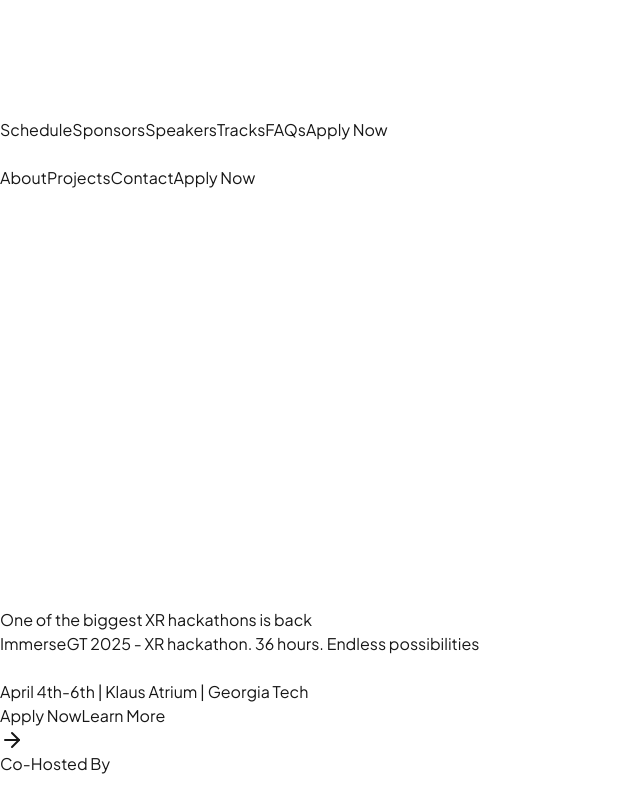
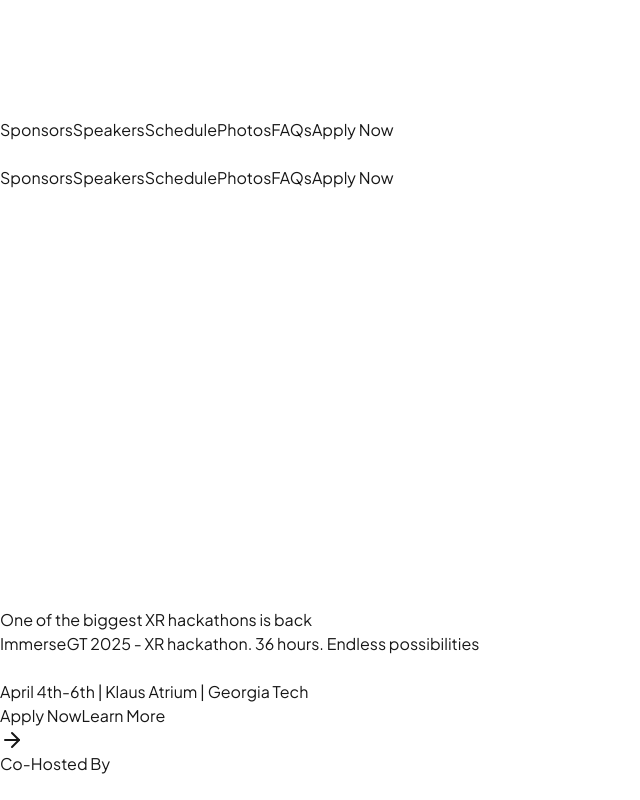
Before and after one commit to Revlord/imgt-2025, a Next.js app: page / in a window 1280 px wide. Shown: the top 800 px of the page, without its empty margins (0-640 px from the left). Built offline with nearby package versions, Linux system fonts and the light colour scheme.

Commit message:
eau de keyboard

```diff
--- a/src/app/components/FAQ.tsx
+++ b/src/app/components/FAQ.tsx
@@ -12,30 +12,23 @@
   const [openIndex, setOpenIndex] = useState<number | null>(null);
 
   const faqData: FAQItem[] = [
-    { question: "What is ImmerseGT?", answer: "Answer text here" },
-    { question: "Who is eligible to participate in ImmerseGT?", answer: "Answer text here" },
-    { question: "What are the competition categories at ImmerseGT?", answer: "Answer text here" },
-    { question: "Where will ImmerseGT take place?", answer: "Answer text here" },
-    { question: "How do I participate in ImmerseGT?", answer: "Answer text here" },
-    { question: "What resources will be provided during ImmerseGT?", answer: "Answer text here" },
-    { question: "How will judging and prizes work at ImmerseGT?", answer: "Answer text here" },
-    { question: "What is the schedule for the ImmerseGT hackathon?", answer: "Answer text here" },
-    { question: "What should participants bring to the hackathon?", answer: "Answer text here" },
-    { question: "Who is running the ImmerseGT event?", answer: "Answer text here" },
-    { question: "Who can I contact for more information about ImmerseGT?", answer: "Answer text here" },
-    { question: "Want to sponsor ImmerseGT?", answer: "Answer text here" }
+    { question: "What is ImmerseGT?", answer: "ImmerseGT is a 36 hour long hackathon at Georgia Tech focusing mainly on working and developing XR (Extended Reality) applications and hardware." },
+    { question: "Who is eligible to participate in ImmerseGT?", answer: "Any college student over the age of 18 is eligible to participate and demo their application to this hackathon" },
+    { question: "What are the competition categories at ImmerseGT?", answer: "TBD" },
+    { question: "Where will ImmerseGT take place?", answer: "Klaus Advanced Research Building @ 12pm on April 4th, 2025." },
+    { question: "How do I participate in ImmerseGT?", answer: "Finish your application on Luma by clicking 'Apply Now'. Acceptances will be decided on a rolling basis. We only have limited seats so apply fast!" },
+    { question: "What resources will be provided during ImmerseGT?", answer: "You will have access to industry-leading mentors and software devs in the XR space. Moreover we will hold sponsor workshops throughout the event for you to engage in learning. Moreover, the best part, we will be providing a XR Headset through a need-only basis for a full team (5 people)" },
+    { question: "How will judging and prizes work at ImmerseGT?", answer: "We will have industry leading individuals as well as senior developers in the XR industry judging the event! Prizes will be handed directly to the winners during the closing ceremony." },
   ];
 
   return (
     <div className="min-h-screen bg-[#0F0721] text-white p-8 flex items-center justify-center">
-        <div className="max-w-4xl text-center">
+        <div className="max-w-4xl w-full text-center">
             <div className="mb-12">
-                <h1 className="text-5xl font-bold mb-6">FAQ</h1>
+                <h1 className="text-5xl font-bold mb-6">FAQs</h1>
                 <div className="text-gray-300">
                     <p>Still have some questions?</p>
-                    <p>
-                        Feel free to reach out to us on discord.
-                    </p>
+                    <p>Feel free to reach out to us on discord.</p>
                 </div>
             </div>
 
@@ -43,14 +36,18 @@
                 {faqData.map((faq, index) => (
                     <motion.div
                         key={index}
-              className={`overflow-hidden rounded-lg ${openIndex === index ? 'bg-[#4C1D95]' : 'bg-[#6D28D9]'}`}
-              initial={false}
+                        className="overflow-hidden rounded-lg"
+                        style={{
+                            backgroundColor: openIndex === index ? '#4C1D95' : '#6D28D9',
+                            height: openIndex === index ? '200px' : '64px', // Fixed heights for both states
+                            transition: 'height 0.2s ease-in-out'
+                        }}
                     >
                         <motion.button
-                className={`w-full p-4 flex justify-between items-center text-left
+                            className={`w-full h-16 px-4 flex justify-between items-center text-left
                                 ${openIndex === index
-                    ? 'bg-[#4C1D95] rounded-t-lg'
-                    : 'bg-[#6D28D9] rounded-lg hover:bg-[#5B21B6] transition-colors duration-200'
+                                    ? 'bg-[#4C1D95]'
+                                    : 'bg-[#6D28D9] hover:bg-[#5B21B6] transition-colors duration-200'
                                 }`}
                             onClick={() => setOpenIndex(openIndex === index ? null : index)}
                         >
@@ -79,12 +76,13 @@
                         <AnimatePresence>
                             {openIndex === index && (
                                 <motion.div
-                    initial={{ height: 0, opacity: 0 }}
-                    animate={{ height: "auto", opacity: 1 }}
-                    exit={{ height: 0, opacity: 0 }}
+                                    className="p-4 text-gray-100"
+                                    initial={{ opacity: 0 }}
+                                    animate={{ opacity: 1 }}
+                                    exit={{ opacity: 0 }}
                                     transition={{ duration: 0.2 }}
                                 >
-                    <div className="p-4 text-gray-100 bg-[#4C1D95]">
+                                    <div className="overflow-y-auto h-[120px]">
                                         {faq.answer}
                                     </div>
                                 </motion.div>
--- a/src/app/components/Judges.tsx
+++ b/src/app/components/Judges.tsx
@@ -6,28 +6,28 @@
 
 const judgesData = [
     {
-        name: "Irfan Essa",
-        role: "Principal Research Scientist / Director, DeepMind",
-        label: "HEADLINE JUDGE",
-        image: "/headshot.jpg",
+        name: "Coming Soon",
+        role: "SPEAKER",
+        label: "SNAP AR",
+        image: "/ImmerseLogo.svg",
     },
     {
-        name: "Paige Bailey",
-        role: "AI Developer Relations Lead, Google",
-        label: "WORKSHOP JUDGE",
-        image: "/headshot.jpg",
+        name: "Coming Soon",
+        role: "SPEAKER",
+        label: "APPLE",
+        image: "/ImmerseLogo.svg",
     },
     {
-        name: "John Doe",
-        role: "Director of AI, Big Tech",
-        label: "HEADLINE JUDGE",
-        image: "/headshot.jpg",
+        name: "Coming Soon",
+        role: "SPEAKER",
+        label: "META",
+        image: "/ImmerseLogo.svg",
     },
     {
-        name: "Jane Smith",
-        role: "Research Engineer, Robotics Lab",
-        label: "WORKSHOP JUDGE",
-        image: "/headshot.jpg",
+        name: "Coming Soon",
+        role: "SPEAKER",
+        label: "MIT",
+        image: "/ImmerseLogo.svg",
     },
 ];
 
@@ -40,22 +40,23 @@
             viewport={{ once: true }}
             className={twMerge(
                 "relative w-full overflow-hidden py-16",
-                "bg-[#0F0721] text-white"
+                "bg-gradient-to-b from-[#09080C] via-[#1C121E] to-[#200630]"
             )}
         >
             <div className="relative z-10 max-w-5xl mx-auto px-6">
-                <h2 className="text-center text-4xl font-bold mb-12 text-white">
-                    Meet our 2024 Speakers
+                <h2 className="text-center text-6xl xs:text-4xl font-bold mb-12 text-white">
+                    Meet our 2025 speakers
                 </h2>
 
                 <div className="grid grid-cols-1 sm:grid-cols-2 gap-10">
                     {judgesData.map((judge, index) => (
                         <motion.div
                             key={index}
-                            className="relative flex flex-col items-center text-center p-8 py-8 rounded-xl bg-[#371B69]/60 backdrop-blur-lg border border-gray-700 shadow-lg transition-transform hover:scale-105"
+                            className="relative flex flex-col items-center text-center p-8 py-8 rounded-xl bg-black/10 backdrop-blur-md border border-white/10 shadow-lg transition-transform hover:scale-105"
                             whileHover={{ scale: 1.05 }}
                         >
-                            <div className="relative w-32 h-32 rounded-full overflow-hidden border-2 border-[#4c2fab] shadow-md">
+
+                            <div className="relative w-32 h-32 rounded-full overflow-hidden shadow-md">
                                 <img
                                     src={judge.image}
                                     alt={judge.name}
--- a/src/app/components/Navbar.tsx
+++ b/src/app/components/Navbar.tsx
@@ -21,7 +21,7 @@
             className={`
                 fixed top-0 w-full z-50 transition-all duration-300
                 ${scrolled
-                    ? 'bg-violet-950/80 backdrop-blur-md shadow-lg'
+                    ? 'bg-[#200630] backdrop-blur-md shadow-lg'
                     : 'bg-transparent'
                 }
             `}
@@ -43,37 +43,38 @@
                     <div className="hidden md:block">
                         <div className="ml-10 flex items-center space-x-8">
                             <Link
-                            href="/schedule"
+                                href="#sponsors"
+                                className="text-violet-200/80 hover:text-violet-700 transition-colors"
+                            >
+                                Sponsors
+                            </Link>
+                            <Link
+                                href="#judges"
+                                className="text-violet-200/80 hover:text-violet-700 transition-colors"
+                            >
+                                Speakers
+                            </Link>
+                            <Link
+                                href="#schedule"
                                 className="text-violet-200/80 hover:text-violet-700 transition-colors"
                             >
                                 Schedule
                             </Link>
                             <Link
-                            href="/sponsors"
+                                href="#photos"
                                 className="text-violet-200/80 hover:text-violet-700 transition-colors"
                             >
-                            Sponsors
+                                Photos
                             </Link>
                             <Link
-                            href="/speakers"
-                            className="text-violet-200/80 hover:text-violet-700 transition-colors"
-                            >
-                            Speakers
-                            </Link>
-                            <Link
-                            href="/tracks"
-                            className="text-violet-200/80 hover:text-violet-700 transition-colors"
-                            >
-                            Tracks
-                            </Link>
-                            <Link
-                            href="/faqs"
+                                href="#faq"
                                 className="text-violet-200/80 hover:text-violet-700 transition-colors"
                             >
                                 FAQs
                             </Link>
                             <button
                                 className="px-6 py-2 rounded-full bg-gradient-to-r from-violet-600 to-violet-800 text-white font-medium hover:from-violet-700 hover:to-violet-900 transition-colors duration-300"
+                                onClick={() => (window.location.href = "https://lu.ma/fscb1e9s?tk=rLagDy")}
                             >
                                 Apply Now
                             </button>
@@ -117,31 +118,40 @@
                 `}
                 style={{ top: '64px' }}
             >
-                <div className="p-4 space-y-6">
+                <div className="p-4 flex flex-col space-y-6">
                     <Link
-                        href="/about"
-                        className="block text-violet-200/80 hover:text-violet-700 transition-colors text-lg py-2"
-                        onClick={() => setIsOpen(false)}
+                        href="#sponsors"
+                        className="block text-violet-200/80 hover:text-violet-700 transition-colors"
                     >
-                        About
+                        Sponsors
                     </Link>
                     <Link
-                        href="/projects"
-                        className="block text-violet-200/80 hover:text-violet-700 transition-colors text-lg py-2"
-                        onClick={() => setIsOpen(false)}
+                        href="#judges"
+                        className="block text-violet-200/80 hover:text-violet-700 transition-colors"
                     >
-                        Projects
+                        Speakers
                     </Link>
                     <Link
-                        href="/contact"
-                        className="block text-violet-200/80 hover:text-violet-700 transition-colors text-lg py-2"
-                        onClick={() => setIsOpen(false)}
+                        href="#schedule"
+                        className="block text-violet-200/80 hover:text-violet-700 transition-colors"
                     >
-                        Contact
+                        Schedule
+                    </Link>
+                    <Link
+                        href="#photos"
+                        className="block text-violet-200/80 hover:text-violet-700 transition-colors"
+                    >
+                        Photos
+                    </Link>
+                    <Link
+                        href="#faq"
+                        className="block text-violet-200/80 hover:text-violet-700 transition-colors"
+                    >
+                        FAQs
                     </Link>
                     <button
-                        className="w-full px-6 py-3 rounded-full bg-gradient-to-r from-violet-600 to-violet-800 text-white font-medium hover:from-violet-700 hover:to-violet-900 transition-colors duration-300"
-                        onClick={() => setIsOpen(false)}
+                        className="px-6 py-2 rounded-full bg-gradient-to-r from-violet-600 to-violet-800 text-white font-medium hover:from-violet-700 hover:to-violet-900 transition-colors duration-300"
+                        onClick={() => (window.location.href = "https://lu.ma/fscb1e9s?tk=rLagDy")}
                     >
                         Apply Now
                     </button>
--- a/src/app/components/Sponsors.tsx
+++ b/src/app/components/Sponsors.tsx
@@ -14,15 +14,14 @@
       className={twMerge(
         "relative w-full overflow-hidden py-16",
         // Purple-to-dark gradient background
-        "bg-gradient-to-b from-violet-950/50 to-[#000000]"
+        "bg-gradient-to-b from-[#1C121E] via-[#200630] to-[#09080C]"
       )}
     >
       {/* Subtle gradient overlay */}
-      <div className="absolute inset-0 bg-gradient-to-t from-violet-950/30 via-transparent to-transparent" />
 
       <div className="relative z-10 max-w-7xl mx-auto px-6">
         {/* Main Title */}
-        <h2 className="text-center text-3xl sm:text-4xl font-bold mb-10 text-white">
+        <h2 className="text-center text-6xl xs:text-3xl font-bold mb-10 text-white">
           Meet our 2025 sponsors
         </h2>
         {/* Unicorn Sponsor */}
--- a/src/app/page.tsx
+++ b/src/app/page.tsx
@@ -10,12 +10,24 @@
 export default function Home() {
   return (
     <div className="min-h-screen flex-col">
+      <a id="home">
         <ShootingStarsAndStarsBackgroundDemo/>
+      </a>
+      <a id="sponsors">
         <Sponsors/>
+      </a>
+      <a id="judges">
         <Judges/>
+      </a>
+      <a id="photos">
         <PhotoCarousel/>
+      </a>
+      <a id="schedule">
         <Schedule/>
+      </a>
+      <a id="faq">
         <FAQPage/>
+      </a>
     </div>
   );
 }
```
Also changed, not shown: src/app/components/CarouselPhotos.tsx (+3 -5 lines), src/app/components/Footer.tsx (+3 -7 lines), src/app/components/Hero.tsx (+9 -4 lines), src/app/components/Schedule.tsx (+4 -7 lines). Lines whose indentation alone changed are shown as unchanged.
